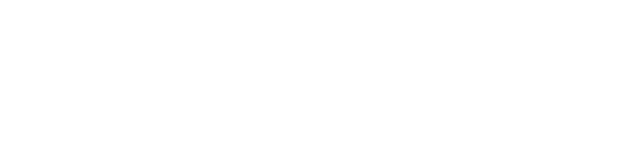
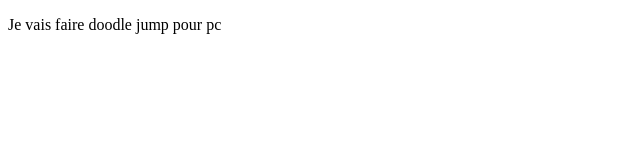
Before and after one commit to notyx/Shoot-Em-Up-Type-Game, a plain HTML site: page index.html in a window 1280 px wide. Shown: the whole page, without its empty margins (0-640 px from the left). Drawn offline with Linux system fonts and the light colour scheme.

Commit message:
Update index.html

```diff
--- a/index.html
+++ b/index.html
@@ -3,9 +3,10 @@
 <head>
   <meta charset="utf-8">
   <meta name="viewport" content="width=device-width">
-  <title>Doodle Jump Remake w/ Nono fun</title>
+  <title>Doodle Jump Remake</title>
 </head>
 <body>
+<p>Je vais faire doodle jump pour pc<p>
 
 </body>
 </html>
```
